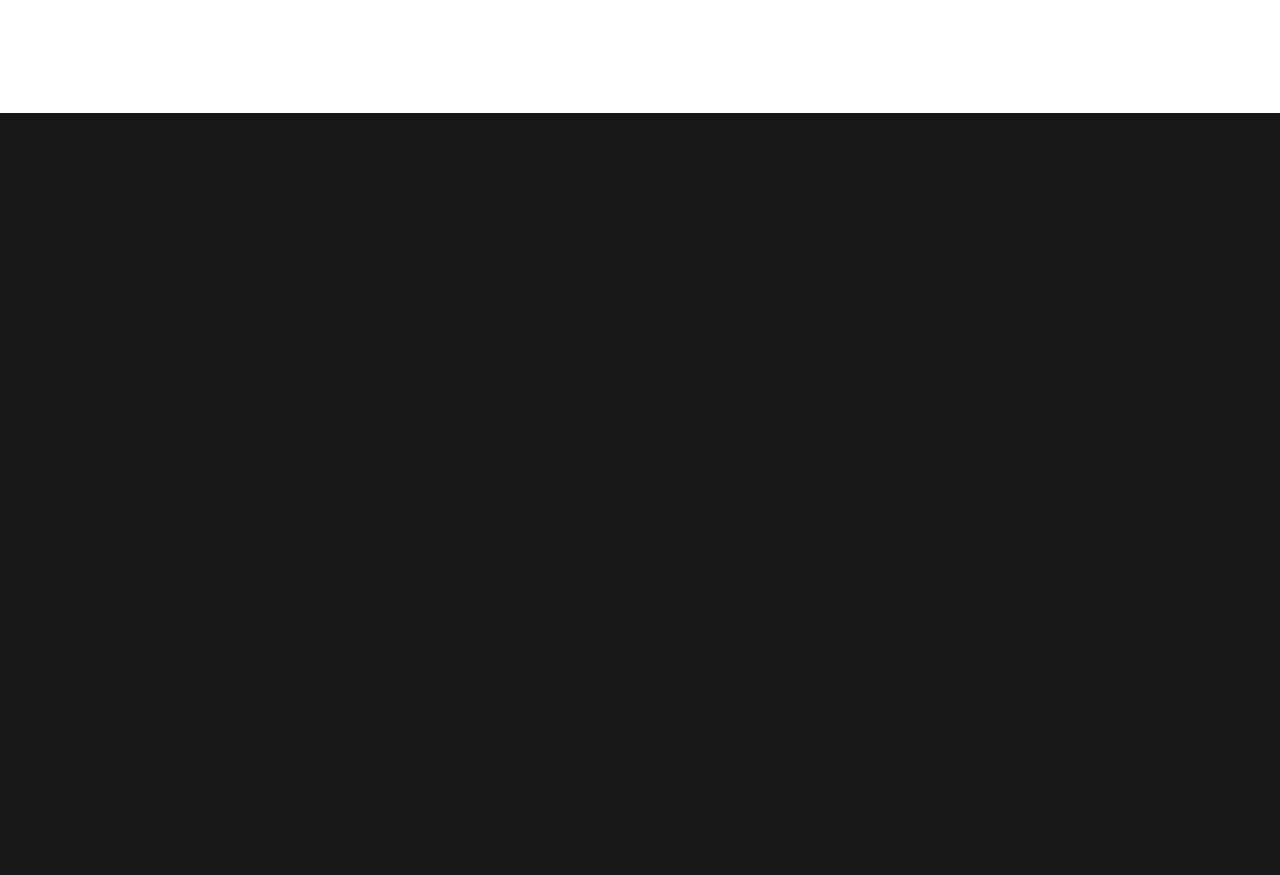
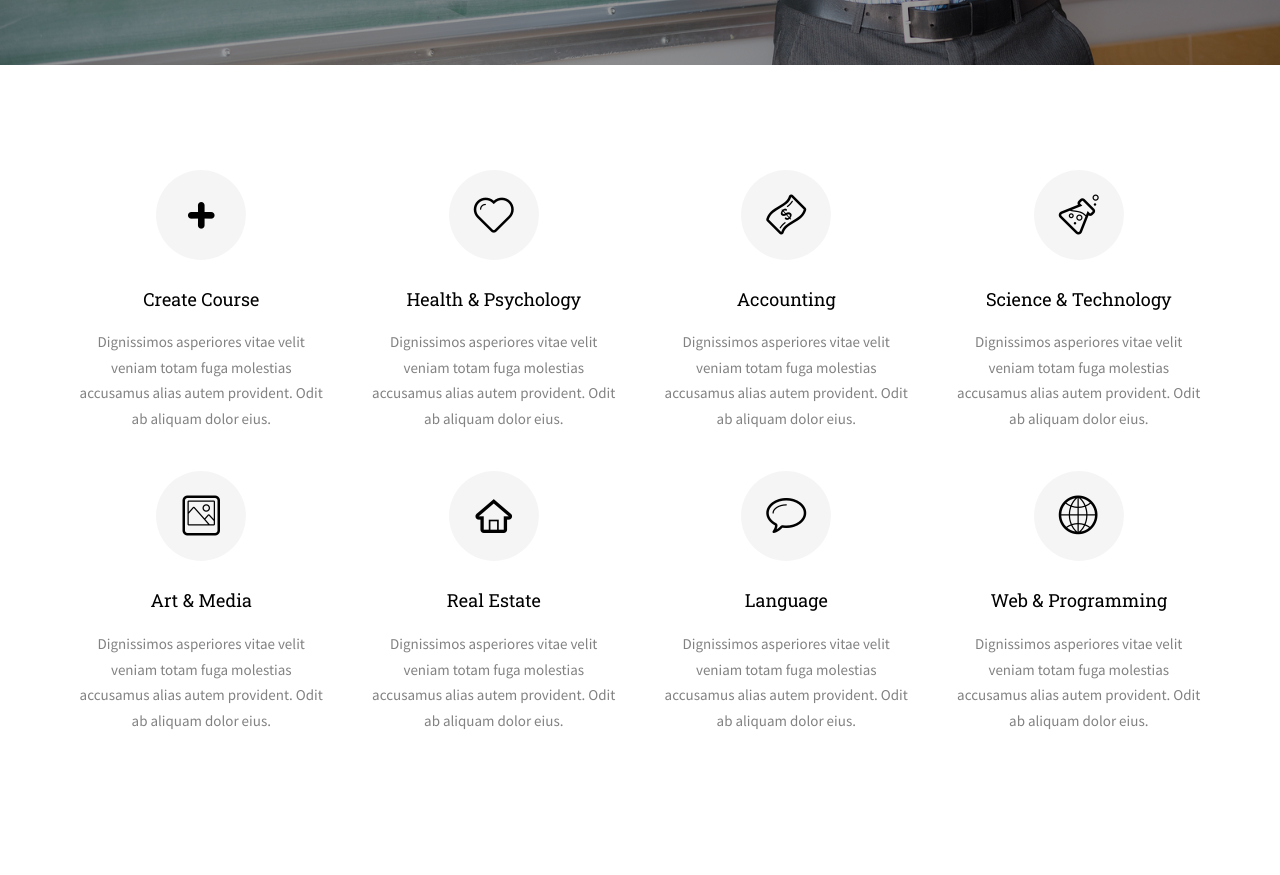
Before and after one commit to vladimirdj/openlearn, a PHP site: page /admin/admin_dashboard.php in a window 1280 px wide. Shown: the part 687-1562 px from the top of the page. Before the commit the page ends 800 px from the top, so only its background shows below. Run offline with PHP 8.4, Linux system fonts and the light colour scheme; some web fonts are replaced.

Commit message:
Made some changes to dashboard

```diff
--- a/admin/admin_dashboard.php
+++ b/admin/admin_dashboard.php
@@ -117,6 +117,144 @@
 	</nav>
 
 
+
+	<!-- Something to add style -->
+	<aside id="fh5co-hero">
+		<div class="flexslider">
+			<ul class="slides">
+		   	<li style="background-image: url(../images/teacher.jpg);">
+		   		<div class="overlay-gradient"></div>
+		   		<div class="container">
+		   			<div class="row">
+			   			<div class="col-md-8 col-md-offset-2 text-center slider-text">
+			   				<div class="slider-text-inner">
+			   					<h1 class="heading-section">Hi, Martin!</h1>
+								   <h2>Let's begin!&nbsp;Please choose from the following options to get started.<br>
+										If you need any help, <a href="../contact.php">contact us </a> anytime.
+									</h2>
+			   				</div>
+			   			</div>
+			   		</div>
+		   		</div>
+		   	</li>
+		  	</ul>
+	  	</div>
+	</aside>
+	<!-- Finished adding styles -->
+
+	<!-- Add Dashboard Elements -->
+	<div id="fh5co-course-categories">
+		<div class="container">
+			<div class="row animate-box">
+
+			</div>
+			<div class="row">
+				<div class="col-md-3 col-sm-6 text-center animate-box">
+					<div class="services">
+						<span class="icon">
+							<i class="icon-plus"></i>
+						</span>
+						<div class="desc">
+							<h3><a href="#">Create Course</a></h3>
+							<p>Dignissimos asperiores vitae velit veniam totam fuga molestias accusamus alias autem provident. Odit ab aliquam dolor eius.</p>
+						</div>
+					</div>
+				</div>
+				<div class="col-md-3 col-sm-6 text-center animate-box">
+					<div class="services">
+						<span class="icon">
+							<i class="icon-heart4"></i>
+						</span>
+						<div class="desc">
+							<h3><a href="#">Health &amp; Psychology</a></h3>
+							<p>Dignissimos asperiores vitae velit veniam totam fuga molestias accusamus alias autem provident. Odit ab aliquam dolor eius.</p>
+						</div>
+					</div>
+				</div>
+				<div class="col-md-3 col-sm-6 text-center animate-box">
+					<div class="services">
+						<span class="icon">
+							<i class="icon-banknote"></i>
+						</span>
+						<div class="desc">
+							<h3><a href="#">Accounting</a></h3>
+							<p>Dignissimos asperiores vitae velit veniam totam fuga molestias accusamus alias autem provident. Odit ab aliquam dolor eius.</p>
+						</div>
+					</div>
+				</div>
+				<div class="col-md-3 col-sm-6 text-center animate-box">
+					<div class="services">
+						<span class="icon">
+							<i class="icon-lab2"></i>
+						</span>
+						<div class="desc">
+							<h3><a href="#">Science &amp; Technology</a></h3>
+							<p>Dignissimos asperiores vitae velit veniam totam fuga molestias accusamus alias autem provident. Odit ab aliquam dolor eius.</p>
+						</div>
+					</div>
+				</div>
+				<div class="col-md-3 col-sm-6 text-center animate-box">
+					<div class="services">
+						<span class="icon">
+							<i class="icon-photo"></i>
+						</span>
+						<div class="desc">
+							<h3><a href="#">Art &amp; Media</a></h3>
+							<p>Dignissimos asperiores vitae velit veniam totam fuga molestias accusamus alias autem provident. Odit ab aliquam dolor eius.</p>
+						</div>
+					</div>
+				</div>
+				<div class="col-md-3 col-sm-6 text-center animate-box">
+					<div class="services">
+						<span class="icon">
+							<i class="icon-home-outline"></i>
+						</span>
+						<div class="desc">
+							<h3><a href="#">Real Estate</a></h3>
+							<p>Dignissimos asperiores vitae velit veniam totam fuga molestias accusamus alias autem provident. Odit ab aliquam dolor eius.</p>
+						</div>
+					</div>
+				</div>
+				<div class="col-md-3 col-sm-6 text-center animate-box">
+					<div class="services">
+						<span class="icon">
+							<i class="icon-bubble3"></i>
+						</span>
+						<div class="desc">
+							<h3><a href="#">Language</a></h3>
+							<p>Dignissimos asperiores vitae velit veniam totam fuga molestias accusamus alias autem provident. Odit ab aliquam dolor eius.</p>
+						</div>
+					</div>
+				</div>
+				<div class="col-md-3 col-sm-6 text-center animate-box">
+					<div class="services">
+						<span class="icon">
+							<i class="icon-world"></i>
+						</span>
+						<div class="desc">
+							<h3><a href="#">Web &amp; Programming</a></h3>
+							<p>Dignissimos asperiores vitae velit veniam totam fuga molestias accusamus alias autem provident. Odit ab aliquam dolor eius.</p>
+						</div>
+					</div>
+				</div>
+			</div>
+		</div>
+	</div>
+
+
+
+
+
+
+
+
+
+
+
+
+	<!-- Finished adding dashboad elements -->
+
+
 	<footer id="fh5co-footer" role="contentinfo" style="background-image: url(../images/mountain.jpg);">
 		<div class="overlay"></div>
 		<div class="container">
```
